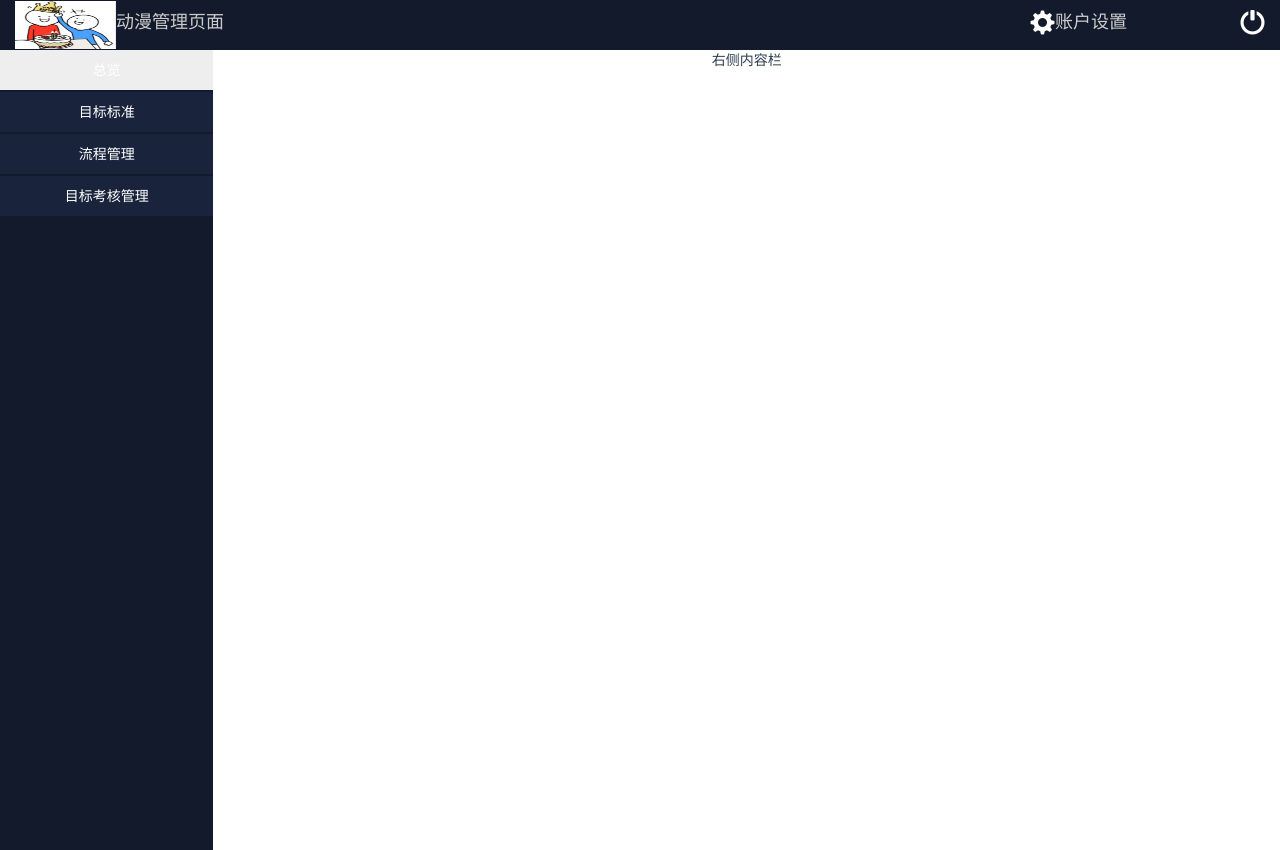
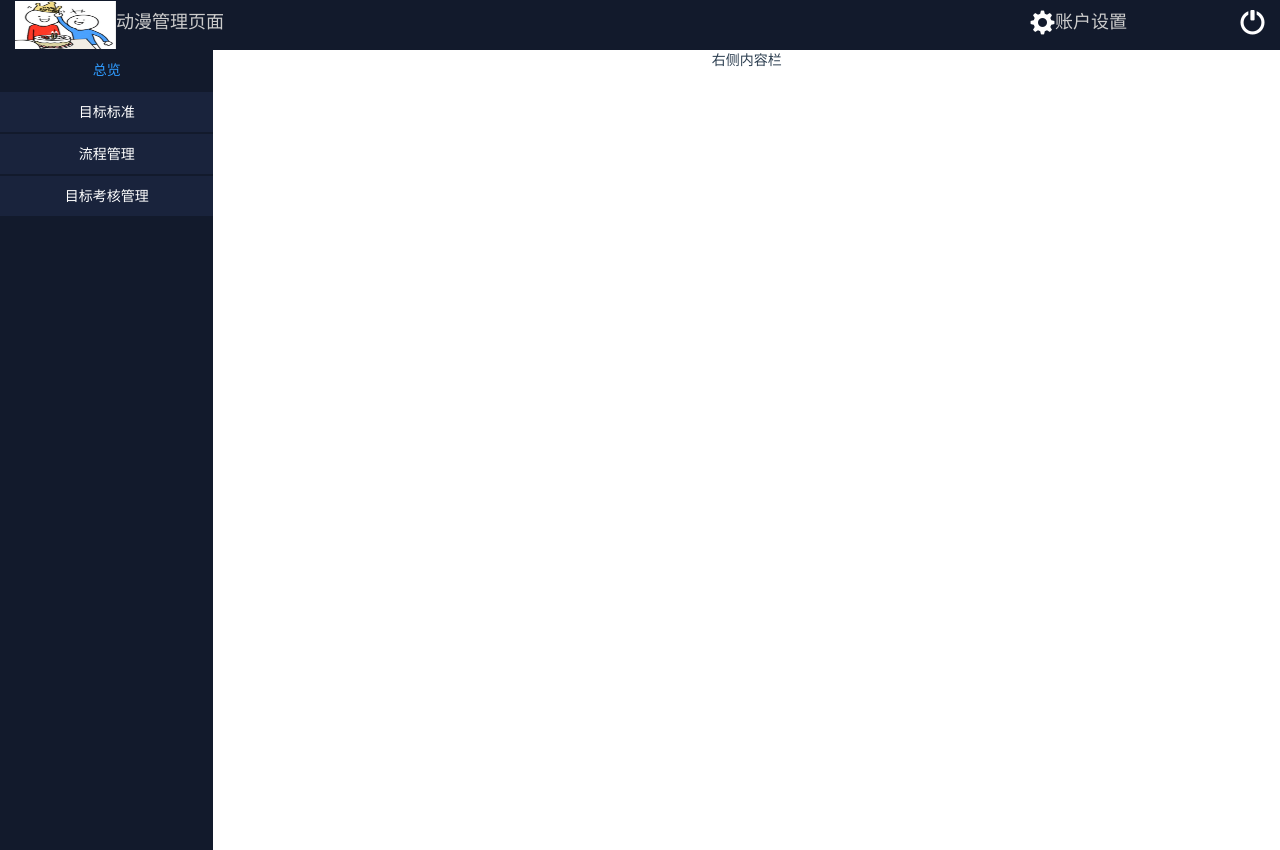
Before and after one commit to ChenZiWen66/AnimeProject, a Vue app in the folder web/: page /manage in a window 1280 px wide. In both pictures the pointer is over the link "总览". Built offline with nearby package versions, Linux system fonts and the light colour scheme; a small style sheet from the web is missing.

Commit message:
1.调整了左侧菜单的界面，调整了它的鼠标悬停、focus的样式

```diff
--- a/web/src/components/Management/LeftMenu.vue
+++ b/web/src/components/Management/LeftMenu.vue
@@ -63,7 +63,7 @@
         data() {
             return {
                 mubiaobiaozhun: false,
-                mubiaokaohe:false
+                mubiaokaohe: false
             }
         },
         methods: {}
@@ -76,7 +76,7 @@
     }
 
     .LeftMenu a {
-        color:white;
+        color: white;
         background-color: #19233c;
     }
 
@@ -104,14 +104,29 @@
         background-color: #121A2C;
     }
 
-    .sub-comments-leave-active,.sub-comments-enter-active {
+    .nav > li > a:hover {
+        background-color: #121A2C;
+    }
+
+    .nav > li > a:focus {
+        background-color: #19233c;
+    }
+
+    a:hover, a:focus {
+        color: #309cff;
+    }
+
+
+    .sub-comments-leave-active, .sub-comments-enter-active {
         transition: max-height 0.5s linear;
     }
-    .sub-comments-enter,.sub-comments-leave-to {
-        max-height:0 ;
+
+    .sub-comments-enter, .sub-comments-leave-to {
+        max-height: 0;
         opacity: 0;
     }
-    .sub-comments-enter-to,.sub-comments-leave {
+
+    .sub-comments-enter-to, .sub-comments-leave {
         max-height: 136px;
     }
 </style>
```
